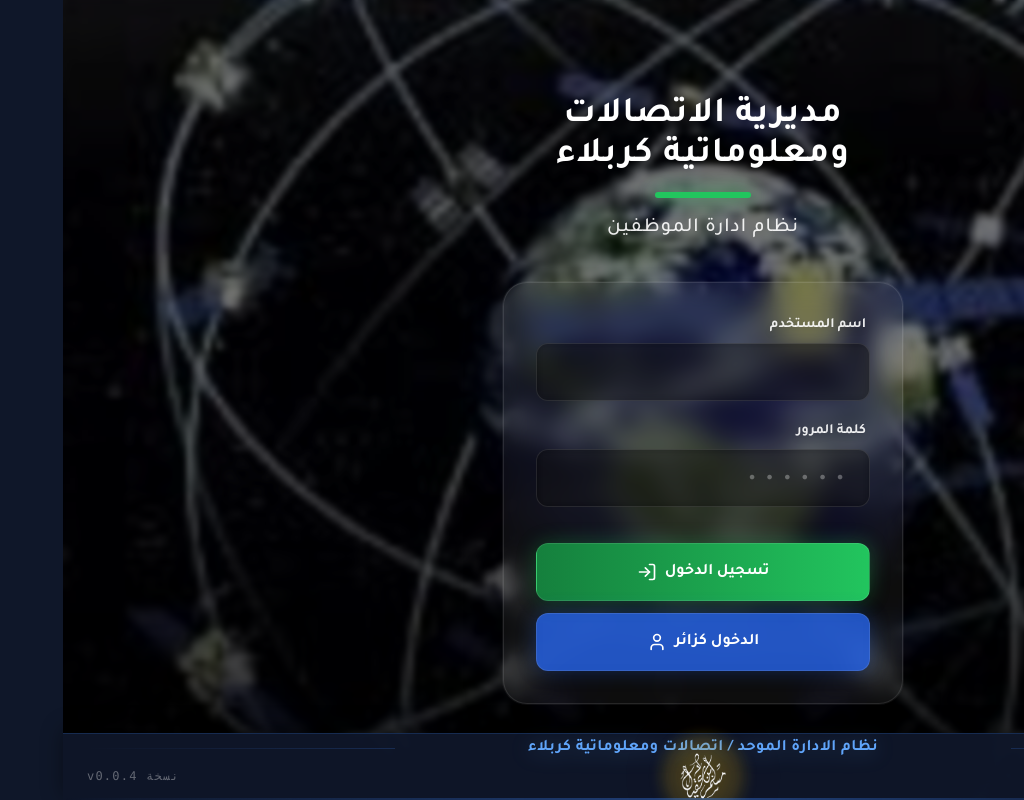
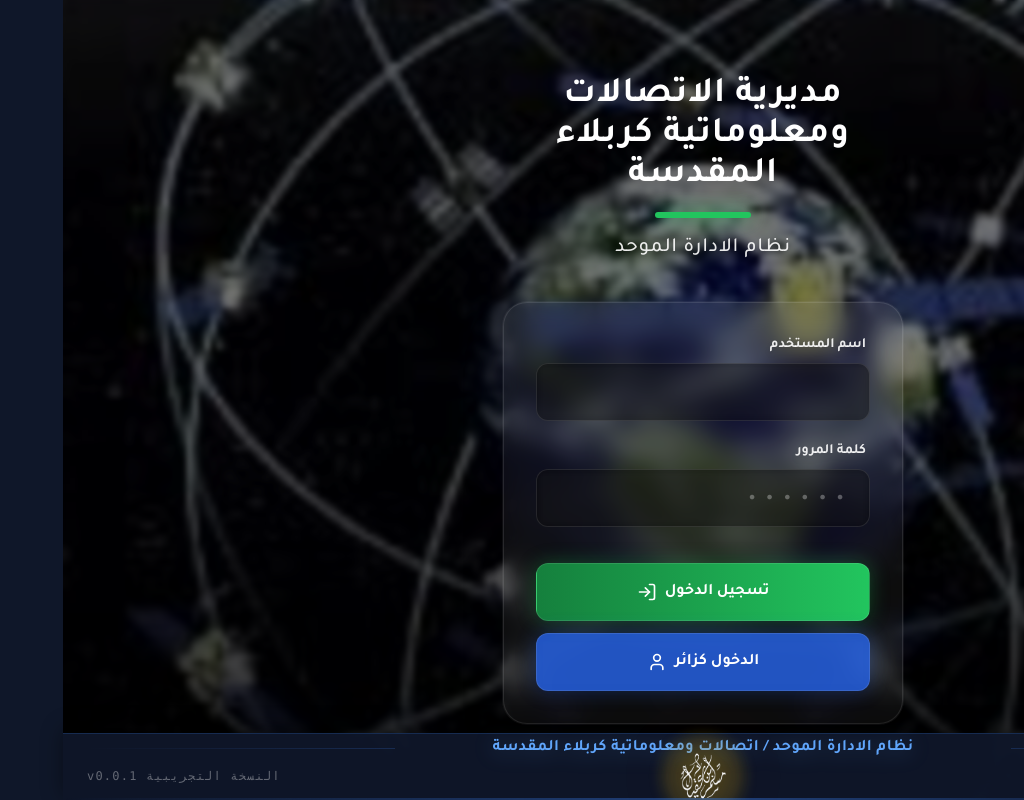
Before and after one commit to muslim1972/InfTeleKarbala, a React (Vite) app: page / in a window 1280 px wide. Shown: the whole page, without its empty margins (256-1280 px from the left). Built offline with nearby package versions, Linux system fonts and the light colour scheme; no server answers; the database is empty; what tailwindcss-radix would draw is missing.

Commit message:
بحمده وتوفيقه سبحانه وتعالى اطلاق النسخة التجريبية الاولى v0.0.1 (1) 15/2/2026 3:30 am

```diff
--- a/package.json
+++ b/package.json
@@ -1,7 +1,7 @@
 {
   "name": "package.json",
   "private": true,
-  "version": "0.0.4",
+  "version": "0.0.1",
   "type": "module",
   "scripts": {
     "dev": "vite",
--- a/src/components/layout/AppFooter.tsx
+++ b/src/components/layout/AppFooter.tsx
@@ -17,7 +17,7 @@ export const AppFooter = () => {
                         <div className="absolute top-1/2 right-0 w-1/4 h-px bg-gradient-to-l from-transparent to-blue-500/20"></div>
 
                         <span className="text-blue-400 font-bold text-sm md:text-base tracking-wide drop-shadow-[0_2px_10px_rgba(96,165,250,0.3)]">
-                            نظام الادارة الموحد / اتصالات ومعلوماتية كربلاء
+                            نظام الادارة الموحد / اتصالات ومعلوماتية كربلاء المقدسة
                         </span>
                     </div>
 
@@ -44,7 +44,7 @@ export const AppFooter = () => {
                         </div>
 
                         <div className="tracking-widest opacity-70 mr-6">
-                            نسخة v{__APP_VERSION__}
+                            النسخة التجريبية v{__APP_VERSION__}
                         </div>
                     </div>
                 </div>
--- a/src/pages/Login.tsx
+++ b/src/pages/Login.tsx
@@ -44,11 +44,11 @@ export const Login = () => {
         {/* Header / Logo Section */}
         <div className="text-center mb-10 space-y-4 animate-in fade-in slide-in-from-bottom-8 duration-700">
           <h1 className="text-3xl md:text-4xl font-bold text-white font-tajawal drop-shadow-lg tracking-wide">
-            مديرية الاتصالات ومعلوماتية كربلاء
+            مديرية الاتصالات ومعلوماتية كربلاء المقدسة
           </h1>
           <div className="h-1.5 w-24 bg-brand-green mx-auto rounded-full shadow-[0_0_20px_rgba(34,197,94,0.8)]" />
           <h2 className="text-white/90 text-xl font-medium drop-shadow-md tracking-wider">
-            نظام ادارة الموظفين
+            نظام الادارة الموحد
           </h2>
         </div>
 
```
